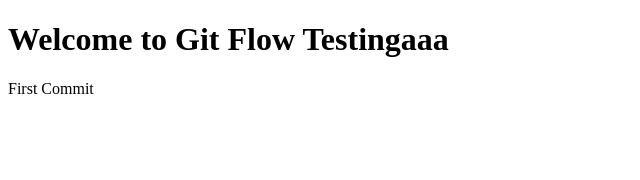
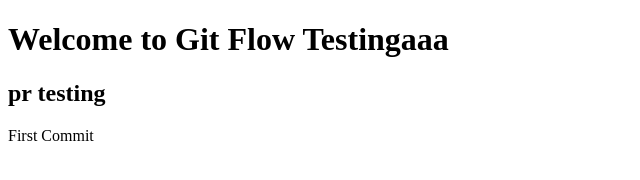
Before and after one commit to jbjobclement/gitflow-testing, a plain HTML site: page index.html in a window 1280 px wide. Shown: the whole page, without its empty margins (0-640 px from the left). Drawn offline with Linux system fonts and the light colour scheme.

Commit message:
feat: pr testing

```diff
--- a/index.html
+++ b/index.html
@@ -9,6 +9,7 @@
 
 
     <h1>Welcome to Git Flow Testingaaa</h1>
+    <h2>pr testing</h2>
     <p>
         First Commit
     </p>
```
